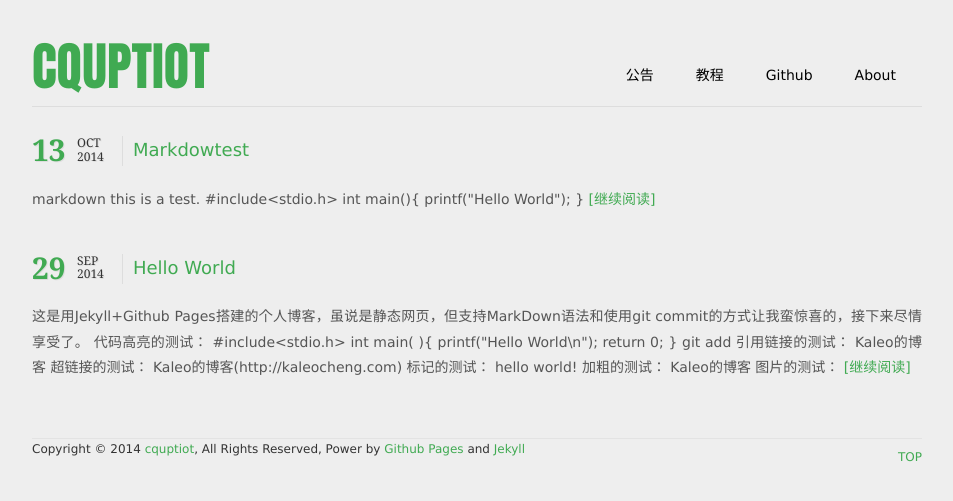
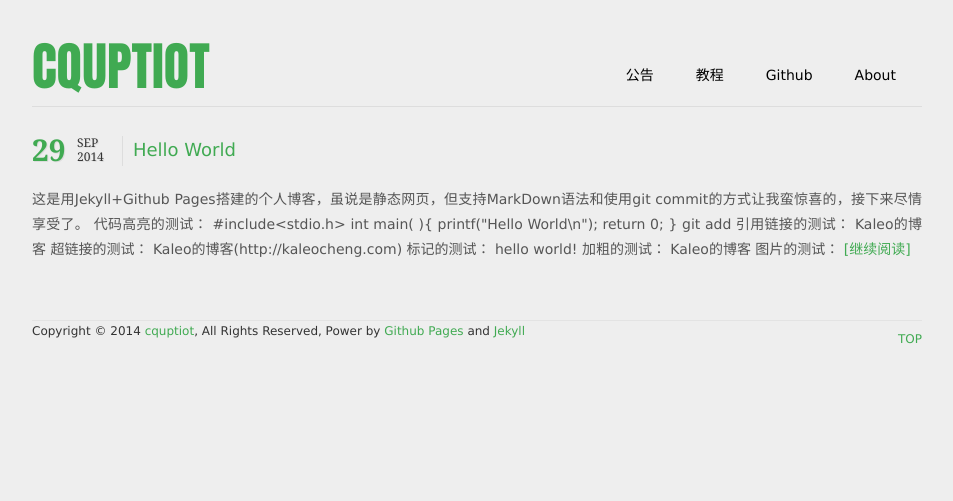
Before and after one commit to KidSea/cquptiot.github.io, a Jekyll site: the page built from index.html, in a window 1280 px wide. Shown: the top 501 px of the page, without its empty margins (163-1116 px from the left). Built offline with Jekyll 4.4.1, drawn with Linux system fonts in a browser that asks for light colours; Markdown is read by kramdown in place of the engine named in the settings; comment, search, counter and statistics services are not loaded.

Commit message:
detele markdown.md

````diff
--- a/_posts/2014-10-13-MarkDowTest.md
+++ /dev/null
@@ -1,9 +0,0 @@
-###markdown
-this is a test.
-
-```C
-#include<stdio.h>
-int main(){
-	printf("Hello World");
-}
-```
````
Also changed, not shown: _posts/2014-09-29-hello-world.md (+1 -0 lines).
